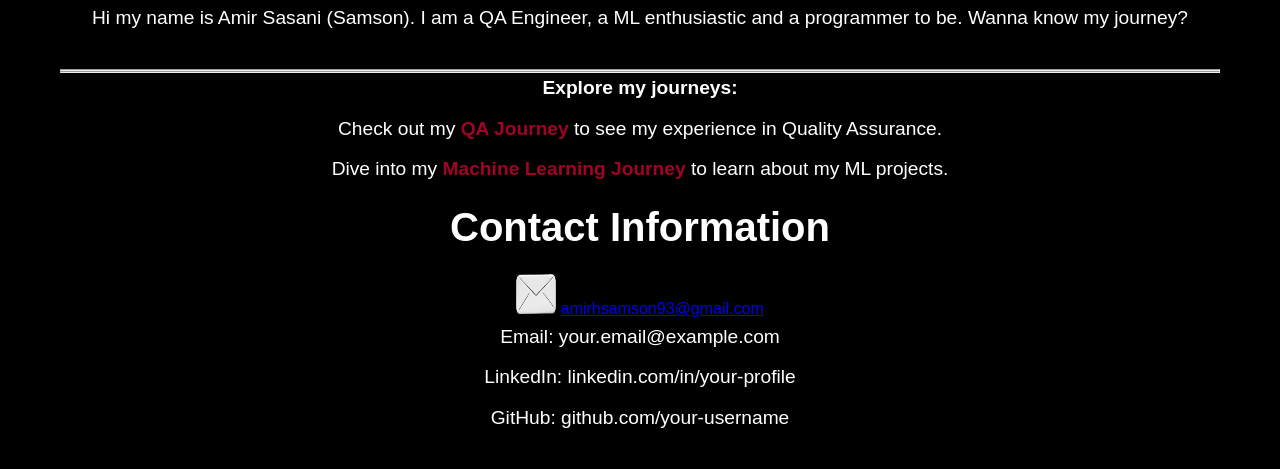
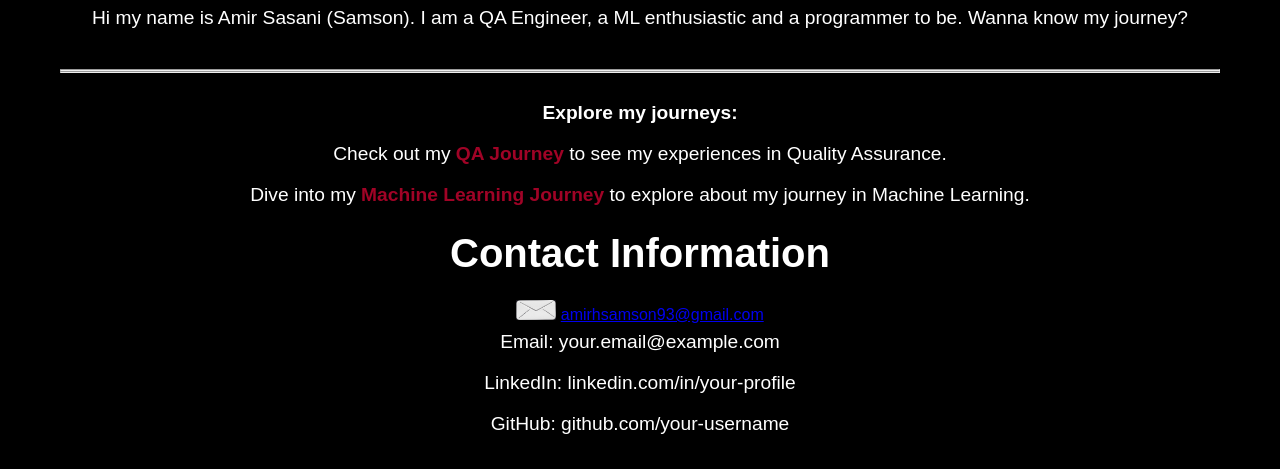
Before and after one commit to AmirSamson/AmirSamson.github.io, a plain HTML site: page index.html in a window 1280 px wide. Shown: the part 512-981 px from the top of the page. Drawn offline with Linux system fonts and the light colour scheme.

Commit message:
Update index.html

```diff
--- a/index.html
+++ b/index.html
@@ -136,17 +136,17 @@
         <img src="./repo/Am S-hoodie.jpg" alt="Am-S-2" width="200" height="260" alt="Profile Picture" class="profile-img">
         <h2>About Me</h2>
          <p>Hi my name is Amir Sasani (Samson). I am  a QA Engineer, a ML enthusiastic and a programmer to be. Wanna know my journey?</p>
-        <br><hr><hr>
+        <br><hr><hr><br>
 
         <div class="journey-links">
             <p><b>Explore my journeys:</b></p>
-            <p>Check out my <a href="qa-journey.html">QA Journey</a> to see my experience in Quality Assurance.</p>
-            <p>Dive into my <a href="ml-journey.html">Machine Learning Journey</a> to learn about my ML projects.</p>
+            <p>Check out my <a href="qa-journey.html">QA Journey</a> to see my experiences in Quality Assurance.</p>
+            <p>Dive into my <a href="ml-journey.html">Machine Learning Journey</a> to explore about my journey in Machine Learning.</p>
             <!-- Add more journey links here as needed -->
         </div>
 
         <h3>Contact Information</h3>
-        <img src="./repo/mail.png" alt="Mail" width="40" height="40"> <a href="mailto:amirhsamson93 at gmail dot com">amirhsamson93@gmail.com</a>
+        <img src="./repo/mail.png" alt="Mail" width="40" height="20"> <a href="mailto:amirhsamson93 at gmail dot com">amirhsamson93@gmail.com</a>
         <p>Email: your.email@example.com</p>
         <p>LinkedIn: linkedin.com/in/your-profile</p>
         <p>GitHub: github.com/your-username</p>
```
